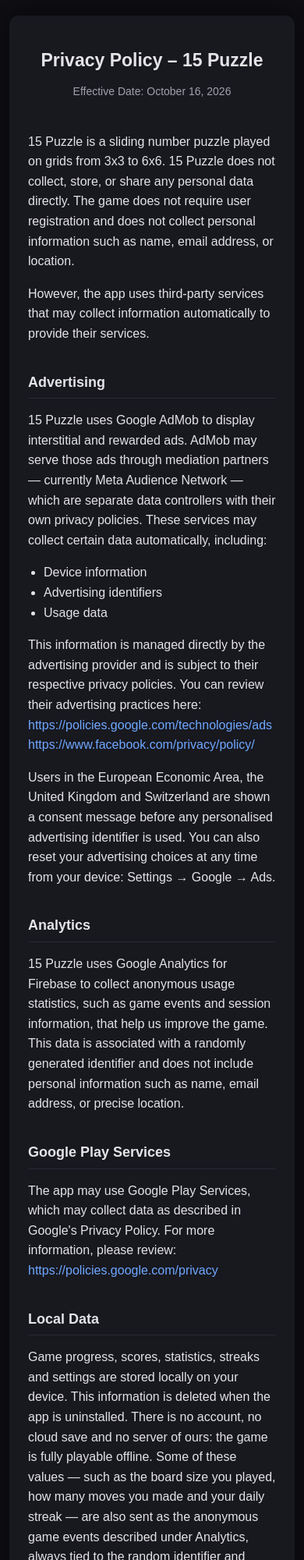
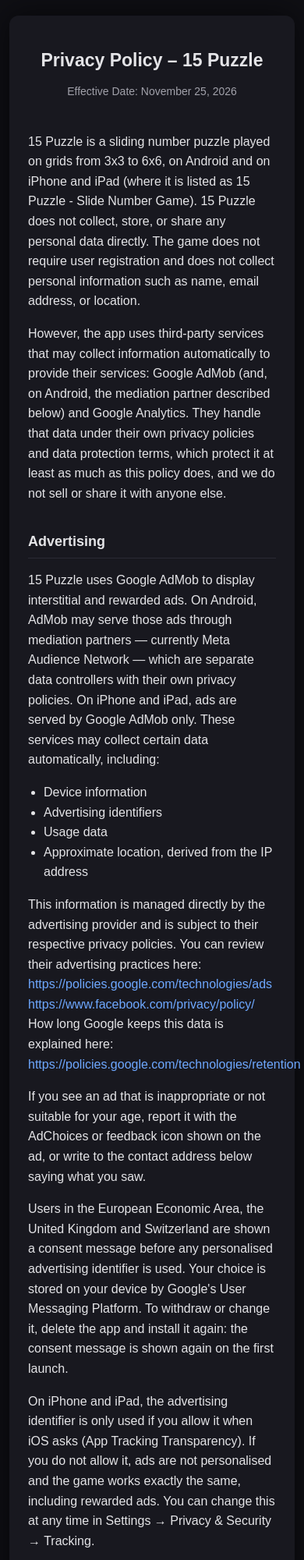
Before and after one commit to toniRamos/puzzle15-privacy, a plain HTML site: page index.html in a window 390 px wide. Shown: the top 2000 px of the page at 78% size. Drawn offline with Linux system fonts and the light colour scheme.

Commit message:
Policy for iPhone and iPad: App Tracking Transparency, Apple's privacy policy, AdMob only on iOS, what the analytics events say, third-party protection, retention, how to withdraw consent, approximate location and how to report an ad
Co-Authored-By: Claude Opus 5.5 <noreply@anthropic.com>

```diff
--- a/index.html
+++ b/index.html
@@ -29,10 +29,11 @@
 
 <div class="container">
     <h1>Privacy Policy &ndash; 15 Puzzle</h1>
-    <div class="date">Effective Date: October 16, 2026</div>
+    <div class="date">Effective Date: November 25, 2026</div>
 
     <p>
-        15 Puzzle is a sliding number puzzle played on grids from 3x3 to 6x6.
+        15 Puzzle is a sliding number puzzle played on grids from 3x3 to 6x6, on Android and on
+        iPhone and iPad (where it is listed as 15 Puzzle - Slide Number Game).
         15 Puzzle does not collect, store, or share any personal data directly.
         The game does not require user registration and does not collect personal information
         such as name, email address, or location.
@@ -40,20 +41,25 @@
 
     <p>
         However, the app uses third-party services that may collect information automatically
-        to provide their services.
+        to provide their services: Google AdMob (and, on Android, the mediation partner described
+        below) and Google Analytics. They handle that data under their own privacy policies and
+        data protection terms, which protect it at least as much as this policy does, and we do not
+        sell or share it with anyone else.
     </p>
 
     <h2>Advertising</h2>
     <p>
-        15 Puzzle uses Google AdMob to display interstitial and rewarded ads. AdMob may serve
-        those ads through mediation partners — currently Meta Audience Network — which are
-        separate data controllers with their own privacy policies.
-        These services may collect certain data automatically, including:
+        15 Puzzle uses Google AdMob to display interstitial and rewarded ads. On Android, AdMob may
+        serve those ads through mediation partners &mdash; currently Meta Audience Network &mdash;
+        which are separate data controllers with their own privacy policies. On iPhone and iPad,
+        ads are served by Google AdMob only. These services may collect certain data
+        automatically, including:
     </p>
     <ul>
         <li>Device information</li>
         <li>Advertising identifiers</li>
         <li>Usage data</li>
+        <li>Approximate location, derived from the IP address</li>
     </ul>
     <p>
         This information is managed directly by the advertising provider and is subject to their
@@ -66,11 +72,34 @@
         <a href="https://www.facebook.com/privacy/policy/" target="_blank">
             https://www.facebook.com/privacy/policy/
         </a>
+        <br>
+        How long Google keeps this data is explained here:
+        <br>
+        <a href="https://policies.google.com/technologies/retention" target="_blank">
+            https://policies.google.com/technologies/retention
+        </a>
+    </p>
+    <p>
+        If you see an ad that is inappropriate or not suitable for your age, report it with the
+        AdChoices or feedback icon shown on the ad, or write to the contact address below saying
+        what you saw.
     </p>
     <p>
         Users in the European Economic Area, the United Kingdom and Switzerland are shown a
-        consent message before any personalised advertising identifier is used. You can also reset
-        your advertising choices at any time from your device: Settings &rarr; Google &rarr; Ads.
+        consent message before any personalised advertising identifier is used. Your choice is
+        stored on your device by Google's User Messaging Platform. To withdraw or change it,
+        delete the app and install it again: the consent message is shown again on the first
+        launch.
+    </p>
+    <p>
+        On iPhone and iPad, the advertising identifier is only used if you allow it when iOS asks
+        (App Tracking Transparency). If you do not allow it, ads are not personalised and the game
+        works exactly the same, including rewarded ads. You can change this at any time in
+        Settings &rarr; Privacy &amp; Security &rarr; Tracking.
+    </p>
+    <p>
+        On Android, you can reset or delete your advertising identifier at any time from your
+        device's settings (Settings &rarr; Google &rarr; Ads).
     </p>
 
     <h2>Analytics</h2>
@@ -78,12 +107,16 @@
         15 Puzzle uses Google Analytics for Firebase to collect anonymous usage statistics, such as
         game events and session information, that help us improve the game. This data is
         associated with a randomly generated identifier and does not include personal information
-        such as name, email address, or precise location.
+        such as name, email address, or precise location. Google Analytics deletes these events
+        automatically when the data retention period of the game's analytics property ends.
+        Deleting the app stops them for good: nothing is sent once it is uninstalled.
     </p>
 
-    <h2>Google Play Services</h2>
+    <h2>Platform Services</h2>
     <p>
-        The app may use Google Play Services, which may collect data as described in Google's
+        On iPhone and iPad, app distribution is handled by Apple under Apple's Privacy Policy
+        (<a href="https://www.apple.com/legal/privacy/" target="_blank">https://www.apple.com/legal/privacy/</a>).
+        On Android, the app may use Google Play Services, which may collect data as described in Google's
         Privacy Policy. For more information, please review:
         <br>
         <a href="https://policies.google.com/privacy" target="_blank">
@@ -93,12 +126,23 @@
 
     <h2>Local Data</h2>
     <p>
-        Game progress, scores, statistics, streaks and settings are stored locally on your device.
-        This information is deleted when the app is uninstalled. There is no account, no cloud save
-        and no server of ours: the game is fully playable offline. Some of these values — such as
-        the board size you played, how many moves you made and your daily streak — are also sent
-        as the anonymous game events described under Analytics, always tied to the random
-        identifier and never to you.
+        The board you are playing, your record times and record ratios per board size, solved
+        boards and stars, daily streaks, achievements, hint and undo credits and settings are
+        stored locally on your device, together with a diagnostic log of the current session
+        &ndash; device model, screen size and language &ndash; that is kept on the device and used
+        to investigate crashes.
+    </p>
+    <p>
+        Some of those values travel with the anonymous analytics events described above: how many
+        boards you have finished or left, the board size and mode you played, how many moves you
+        made against the minimum, the stars, the time and the hints of a solved board, and your
+        daily streak. The events themselves say when a board is started, solved or left and when a
+        hint is used, which screens you open, and which ads, rewards, rating requests and suggested
+        games you saw or used.
+        Nothing else leaves your device, and everything listed here is deleted when the app is uninstalled.
+        There is no account, no cloud save and no server: the game works fully offline.
+        If you want the anonymous analytics linked to your installation deleted, write to the
+        contact address below and we will ask Google Analytics to remove it.
     </p>
 
     <h2>Children's Privacy</h2>
```
